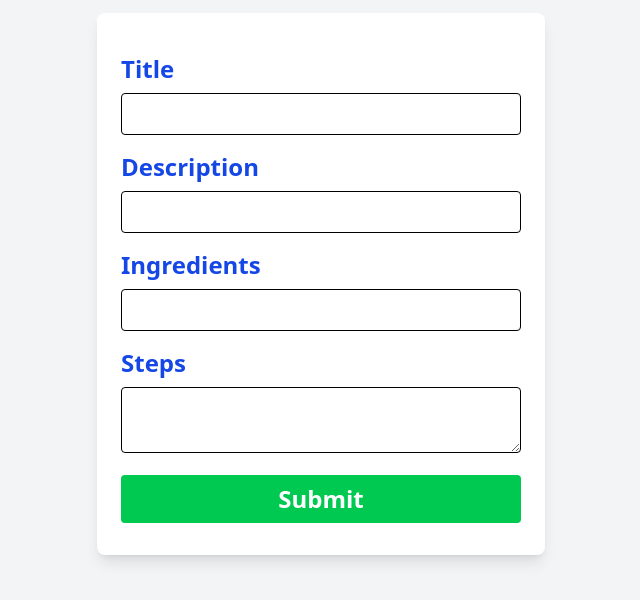
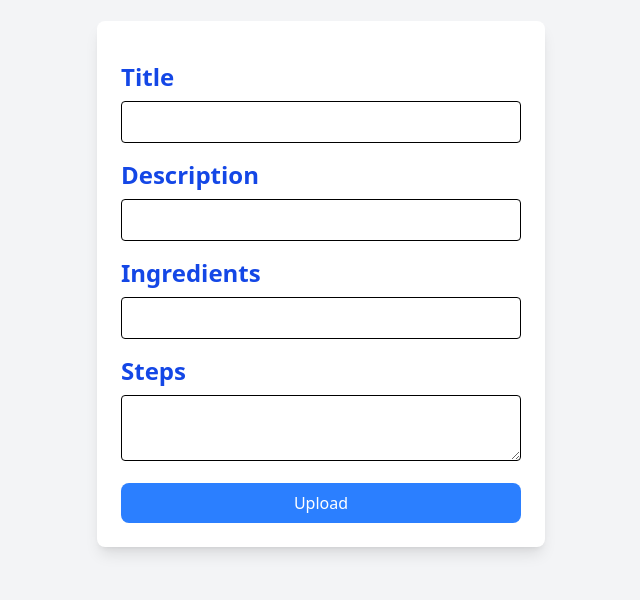
Before and after one commit to BrokenTime9/recipe, a Next.js app in the folder frontend/: page / in a window 1280 px wide. Shown: the part 116-716 px from the top of the page, without its empty margins (319-959 px from the left). Built offline with nearby package versions, Linux system fonts and the light colour scheme.

Commit message:
added confirm component

```diff
--- /dev/null
+++ b/frontend/src/app/add/confirmAdd/page.js
@@ -0,0 +1,80 @@
+"use client";
+
+export default function ConfirmAdd({
+  title,
+  description,
+  ingredients,
+  steps,
+  setMessage,
+  setForm,
+}) {
+  const onsubmit = async () => {
+    const data = { title, description, ingredients, steps };
+    const api = [
+      "https://recipe-dpvf.onrender.com/api/recipes",
+      "http://localhost:5000/api/recipes",
+    ];
+
+    try {
+      const response = await axios.post(api[0], data);
+      setMessage({ type: "success", text: "recipe submitted successfully!" });
+
+      // reset state manually
+      setTitle("");
+      setDescription("");
+      setIngredients([]);
+      setSteps([]);
+    } catch (error) {
+      setMessage({
+        type: "error",
+        text: error.response?.data?.message || "failed to submit recipe",
+      });
+    }
+  };
+
+  return (
+    <div className="fixed inset-0 flex items-center justify-center bg-black/50 backdrop-blur-md">
+      <div className="bg-white p-6 rounded-2xl shadow-lg w-96 max-w-full">
+        <h2 className="text-xl font-bold text-center">{title}</h2>
+        <p className="text-gray-600 text-center">{description}</p>
+
+        <div className="mt-4">
+          <h3 className="font-semibold">Ingredients:</h3>
+          <ul className="list-disc list-inside text-sm">
+            {ingredients.map((e, i) => (
+              <li key={i} className="mt-1">
+                <strong>{i + 1}:</strong> {e}
+              </li>
+            ))}
+          </ul>
+        </div>
+
+        <div className="mt-4">
+          <h3 className="font-semibold">Steps:</h3>
+          <ul className="list-decimal list-inside text-sm">
+            {steps.map((e, i) => (
+              <li key={i} className="mt-1">
+                <strong>Step {i + 1}:</strong> {e}
+              </li>
+            ))}
+          </ul>
+        </div>
+
+        <div className="mt-4 flex gap-2">
+          <button
+            onClick={onsubmit}
+            className="flex-1 bg-blue-500 text-white py-2 rounded-lg hover:bg-blue-600 transition"
+          >
+            Upload
+          </button>
+          <button
+            onClick={() => setForm((prev) => !prev)}
+            className="flex-1 bg-gray-300 text-gray-800 py-2 rounded-lg hover:bg-gray-400 transition"
+          >
+            Cancel
+          </button>
+        </div>
+      </div>
+    </div>
+  );
+}
--- /dev/null
+++ b/frontend/src/app/add/page.js
@@ -0,0 +1,73 @@
+"use client";
+
+import { useState } from "react";
+import axios from "axios";
+import { Input, input } from "@/components/input";
+import ConfirmAdd from "./confirmAdd/page";
+
+export default function Add() {
+  const [message, setMessage] = useState("");
+  const [form, setForm] = useState(false);
+  const [title, setTitle] = useState("");
+  const [description, setDescription] = useState("");
+  const [ingredients, setIngredients] = useState([]);
+  const [steps, setSteps] = useState([]);
+
+  const onsubmit = async () => {
+    setForm((prevForm) => !prevForm);
+  };
+
+  return (
+    <div className="min-h-screen flex items-center justify-center bg-gray-100">
+      {message && (
+        <div
+          className={`p-2 text-sm rounded ${
+            message.type === "success"
+              ? "bg-green-200 text-green-700"
+              : "bg-red-200 text-red-700"
+          }`}
+        >
+          {message.text}
+        </div>
+      )}
+      <div className="bg-white p-6 rounded-lg shadow-lg w-full max-w-md">
+        <Input type="text" name="title" value={title} setValue={setTitle} />
+        <Input
+          type="text"
+          name="description"
+          value={description}
+          setValue={setDescription}
+        />
+        <Input
+          type="text"
+          name="ingredients"
+          value={ingredients.join(",")}
+          setValue={setIngredients}
+        />
+        <Input
+          type="text"
+          name="steps"
+          value={steps.join(",")}
+          setValue={setSteps}
+        />
+
+        <button
+          onClick={onsubmit}
+          className="mt-4 w-full bg-blue-500 text-white py-2 rounded-lg hover:bg-blue-600 transition"
+        >
+          Upload
+        </button>
+        {form && (
+          <ConfirmAdd
+            title={title}
+            description={description}
+            ingredients={ingredients}
+            steps={steps}
+            setMessage={setMessage}
+            setForm={setForm}
+          />
+        )}
+      </div>
+    </div>
+  );
+}
--- a/frontend/src/app/page.js
+++ b/frontend/src/app/page.js
@@ -1,81 +1,7 @@
 "use client";
 
-import { useState } from "react";
-import axios from "axios";
-import { Input } from "@/components/input";
+import Add from "./add/page";
 
-export default function Home() {
-  const [message, setMessage] = useState("");
-  const [title, setTitle] = useState("");
-  const [description, setDescription] = useState("");
-  const [ingredients, setIngredients] = useState([]);
-  const [steps, setSteps] = useState([]);
-
-  const onSubmit = async () => {
-    const data = { title, description, ingredients, steps };
-    const api = [
-      "https://recipe-dpvf.onrender.com/api/recipes",
-      "http://localhost:5000/api/recipes",
-    ];
-
-    try {
-      const response = await axios.post(api[0], data);
-      setMessage({ type: "success", text: "Recipe submitted successfully!" });
-
-      // Reset state manually
-      setTitle("");
-      setDescription("");
-      setIngredients([]);
-      setSteps([]);
-    } catch (error) {
-      setMessage({
-        type: "error",
-        text: error.response?.data?.message || "Failed to submit recipe",
-      });
-    }
-  };
-
-  return (
-    <div className="min-h-screen flex items-center justify-center bg-gray-100">
-      {message && (
-        <div
-          className={`p-2 text-sm rounded ${
-            message.type === "success"
-              ? "bg-green-200 text-green-700"
-              : "bg-red-200 text-red-700"
-          }`}
-        >
-          {message.text}
-        </div>
-      )}
-      <div className="bg-white p-6 rounded-lg shadow-lg w-full max-w-md">
-        <Input type="text" name="title" value={title} setValue={setTitle} />
-        <Input
-          type="text"
-          name="description"
-          value={description}
-          setValue={setDescription}
-        />
-        <Input
-          type="text"
-          name="ingredients"
-          value={ingredients.join(",")}
-          setValue={setIngredients}
-        />
-        <Input
-          type="text"
-          name="steps"
-          value={steps.join(",")}
-          setValue={setSteps}
-        />
-
-        <button
-          onClick={onSubmit}
-          className="w-full p-2 rounded font-semibold text-white text-2xl bg-green-500 mb-2 mt-4"
-        >
-          Submit
-        </button>
-      </div>
-    </div>
-  );
+export default function home() {
+  return <Add />;
 }
```
